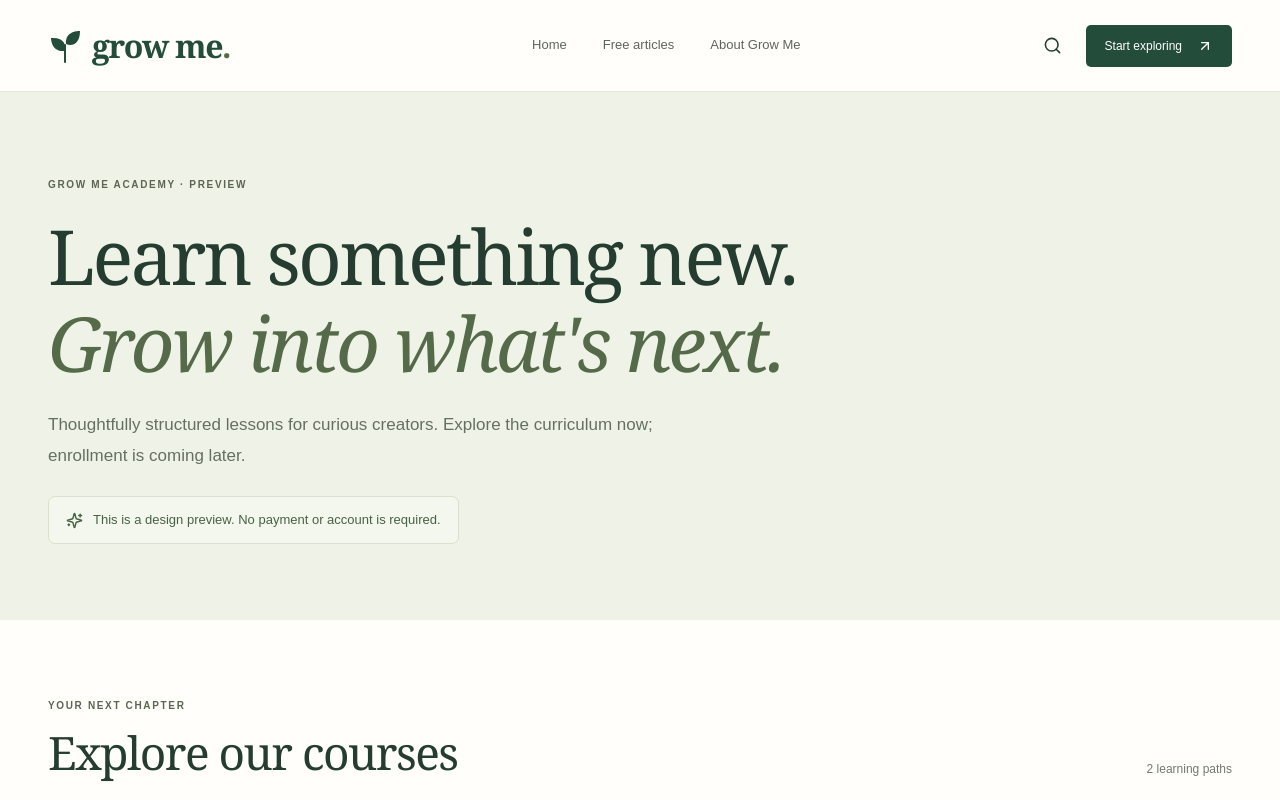
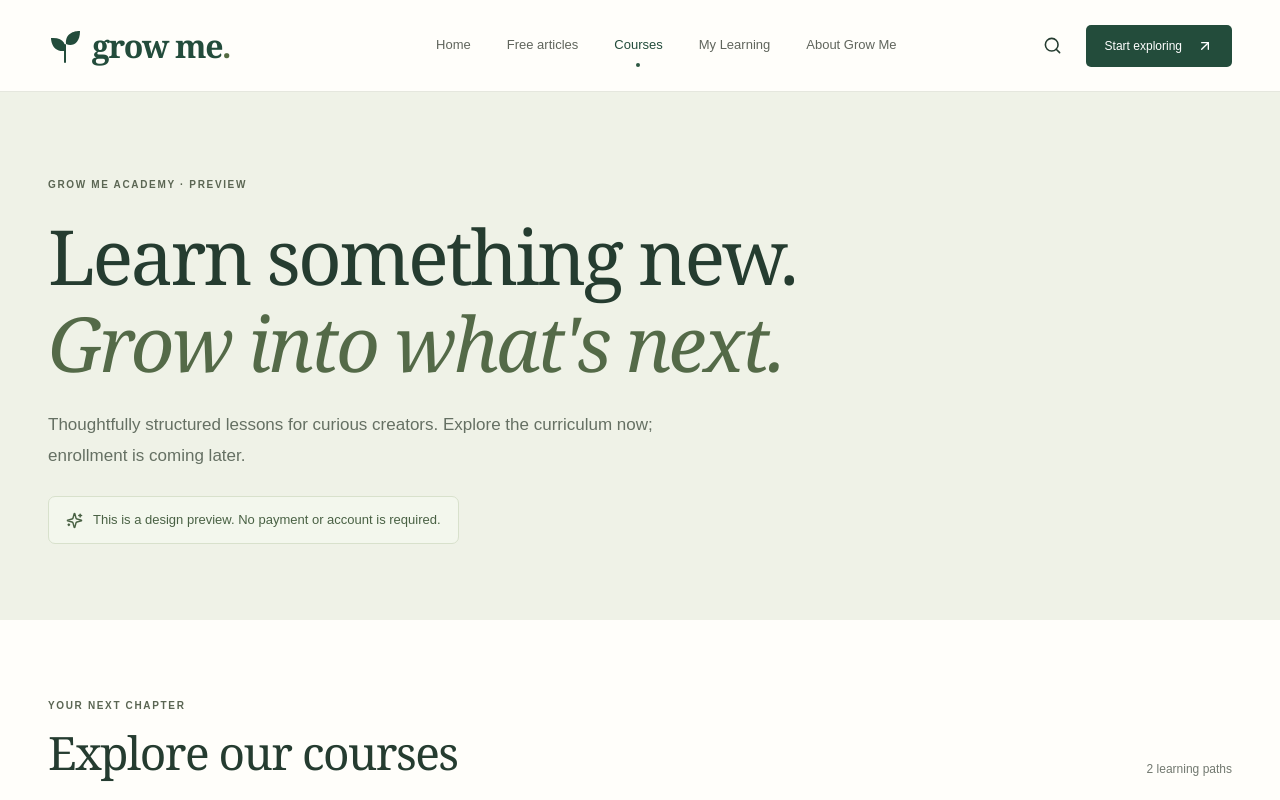
Before and after one commit to AdrijaHimavat/english-website, a Next.js app: page /courses in a window 1280 px wide. Shown: the top 800 px of the page. Built offline with nearby package versions, Linux system fonts and the light colour scheme; no server answers.

Commit message:
Add courses and student area navigation

```diff
--- a/components/header.tsx
+++ b/components/header.tsx
@@ -18,6 +18,8 @@ export function Header() {
           {[
             ["/", "Home"],
             ["/articles", "Free articles"],
+            ["/courses", "Courses"],
+            ["/my-learning", "My Learning"],
             ["/about", "About Grow Me"],
           ].map(([url, title]) => (
             <Link
@@ -70,6 +72,8 @@ export function Header() {
           <Link href="/articles" onClick={() => setOpen(false)}>
             Free articles
           </Link>
+          <Link href="/courses" onClick={() => setOpen(false)}>Courses</Link>
+          <Link href="/my-learning" onClick={() => setOpen(false)}>My Learning</Link>
           <Link href="/about" onClick={() => setOpen(false)}>
             About Grow Me
           </Link>
```
